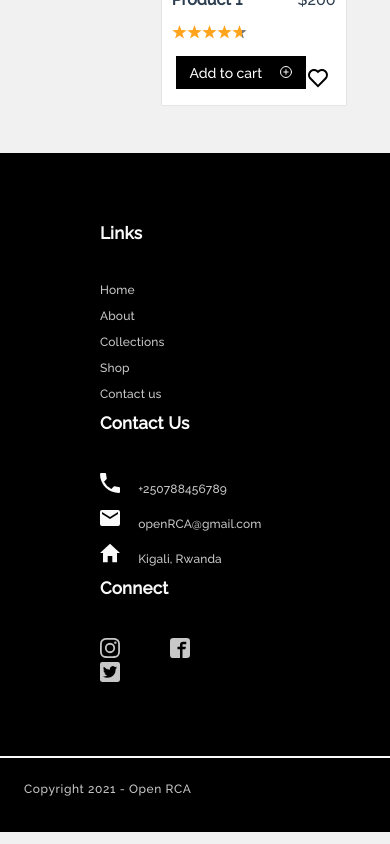
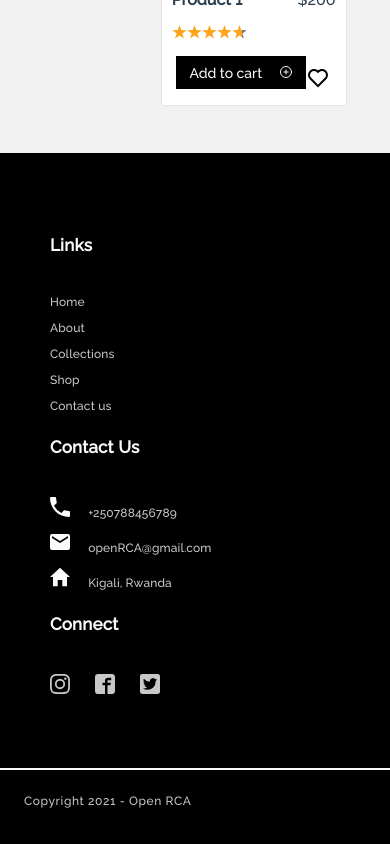
Before and after one commit to Open-RCA/eCom-vue-frontend, a Vue app: page /shop in a window 390 px wide. Shown: the part 1318-2162 px from the top of the page. Built offline with nearby package versions, Linux system fonts and the light colour scheme.

Commit message:
made the footer fully responsive

```diff
--- a/src/components/Footer.vue
+++ b/src/components/Footer.vue
@@ -130,5 +130,16 @@ export default {
     letter-spacing: 0.05em;
     color: #c8c8c8;
   }
+  @media (max-width: 992px) {
+    .col-12.col-md-4 {
+      margin-top: 12px;
+    }
+    .social-medias img{
+      margin-right: 25px;
+    }
+  .row {
+    padding: 70px 50px;
+  }
+  }
 }
 </style>
```
